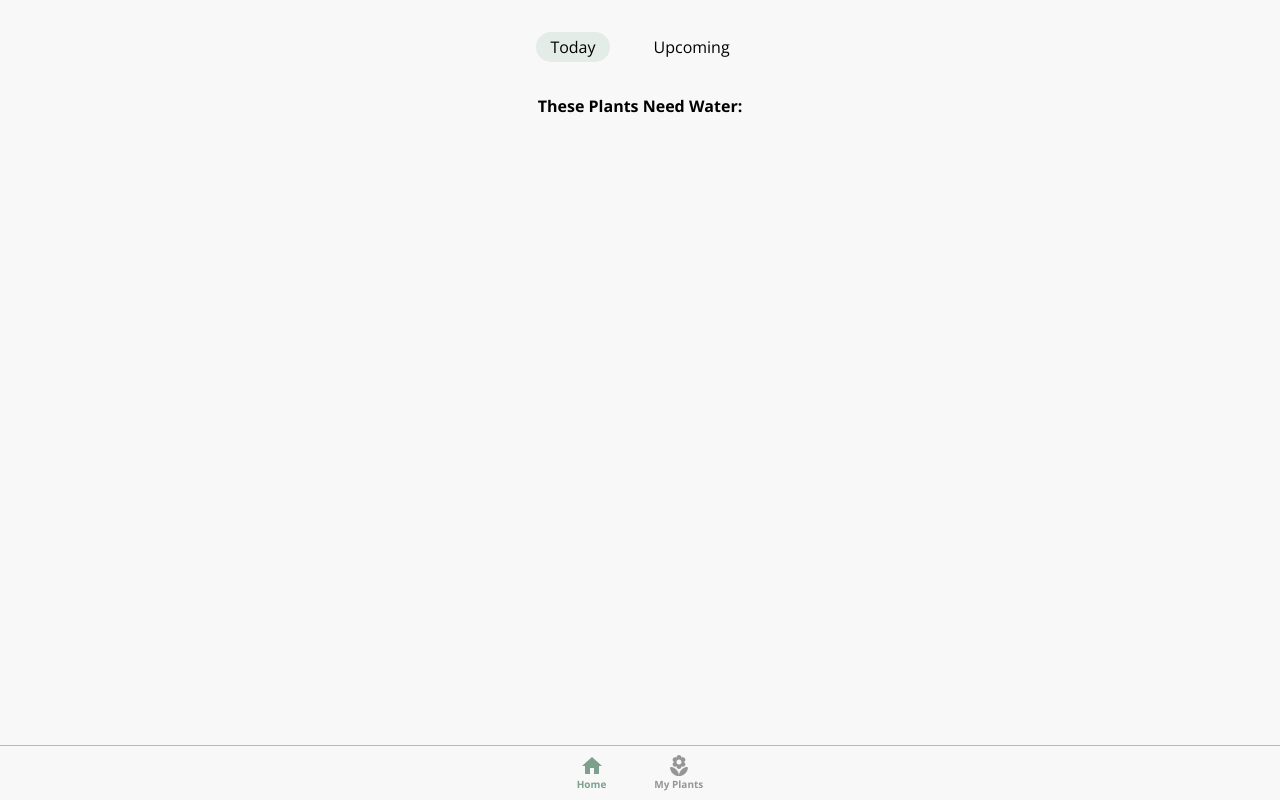
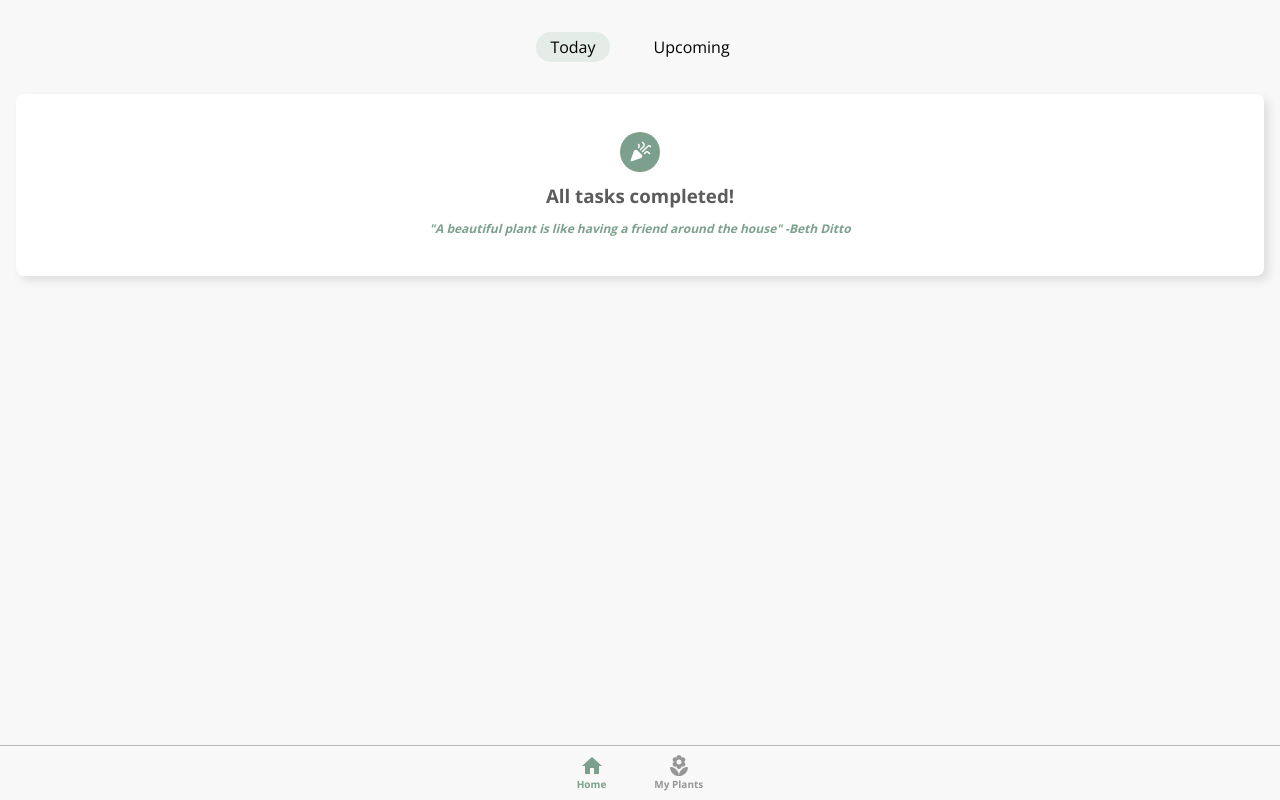
Before and after one commit to Joshua-Farr/react-plant-watering-tracker-app, a React (Vite) app: page /home-nav in a window 1280 px wide. Built offline with nearby package versions, Linux system fonts and the light colour scheme.

Commit message:
Newer watering and rendering logic
Getting plants to show up but dynamic rendering for state of thirsty plants is being weird...

```diff
--- a/src/components/OverdueTaskCard.jsx
+++ b/src/components/OverdueTaskCard.jsx
@@ -15,21 +15,22 @@ export default function OverdueTaskCard() {
   const [showModal, setShowModal] = React.useState(false);
   const [showConfetti, setShowConfetti] = React.useState(true);
 
-  let plantElements;
+  let plantElements = getOverduePlants();
 
-  //Checking to ensure that state is working correctly...
+  console.log("Do we have thirsty plants?", havePlants);
+
+  //Showing Confetting when completed all tasks
   // React.useEffect(() => {
   //   console.log("This is the state of the modal: ", showModal);
   // }, [showConfetti]);
 
   React.useEffect(() => {
     plantElements = getOverduePlants();
-    if (plantElements) {
-      setHavePlants(true);
-    } else {
+    console.log("Plant Elements: ", plantElements[0]);
+    if (plantElements.length === 0) {
       setHavePlants(false);
-    }
-  }, [showModal]);
+    } else setHavePlants(true);
+  }, []);
 
   function toggleModal() {
     setShowModal((theState) => !theState);
@@ -106,7 +107,6 @@ export default function OverdueTaskCard() {
       ) : !showModal && havePlants ? (
         <>
           <h1 className="these-plants-need-water">These Plants Need Water:</h1>
-          {console.log("Do we have thirsty plants?", havePlants)}
           {plantElements}
         </>
       ) : (
```
